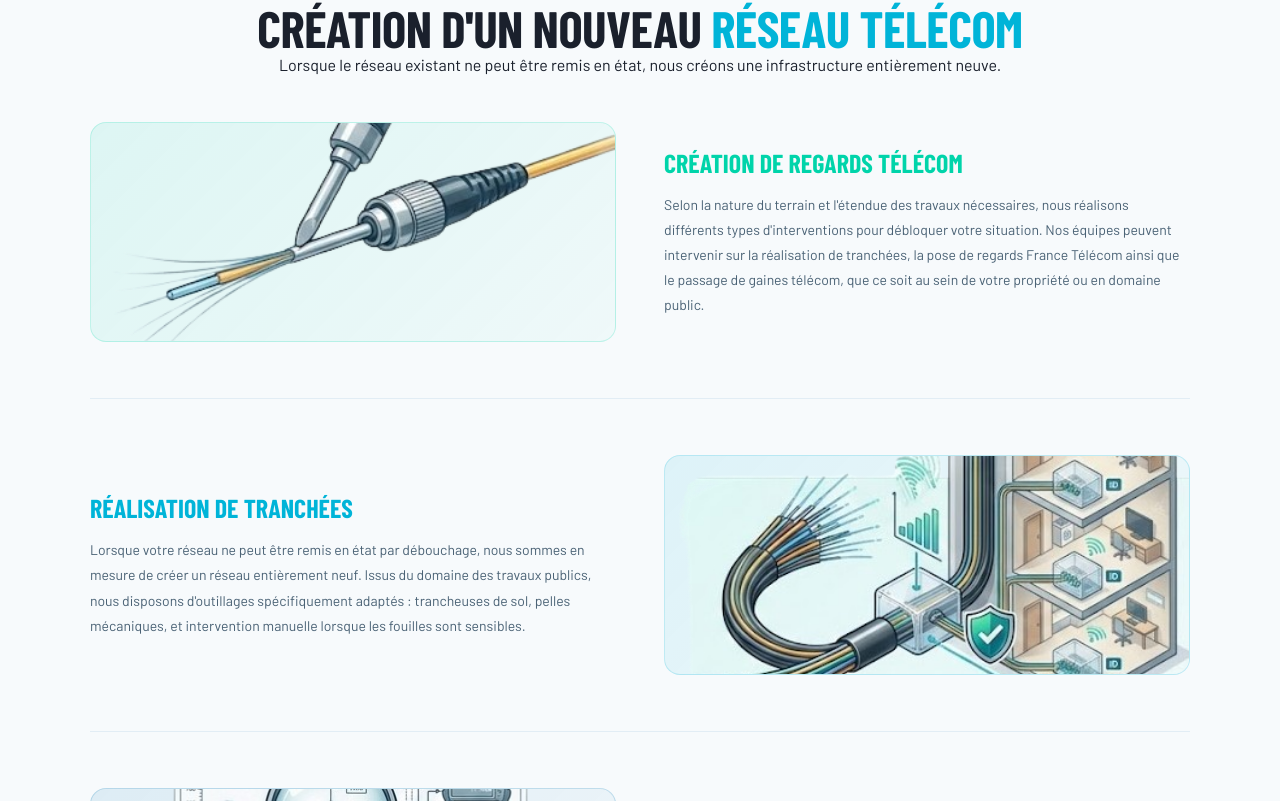
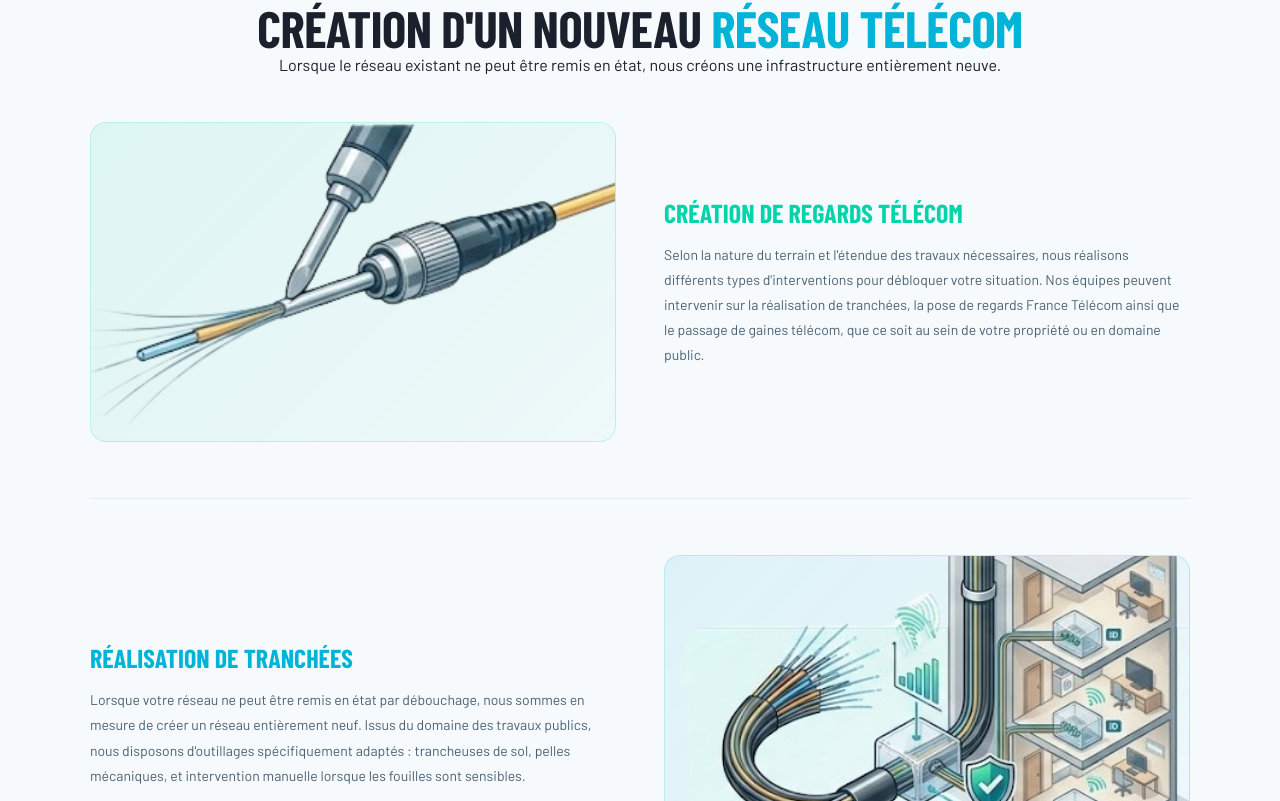
Before and after one commit to Gourdmandise/web-commerce-projet, an Angular app in the folder projet-final/angular/: page /terrassement in a window 1280 px wide. Shown: the part 1579-2380 px from the top of the page. Built offline with nearby package versions, Linux system fonts and the light colour scheme; a web font is replaced by a local one.

Commit message:
taille du contenent des images

```diff
--- a/projet-final/angular/src/app/pages/collectivites/collectivites.css
+++ b/projet-final/angular/src/app/pages/collectivites/collectivites.css
@@ -152,7 +152,7 @@
 .travaux-titre.cy { color:#00D4AA; }
 .travaux-titre.te { color:#0077B6; }
 .travaux-txt p { font-size:14px; color:#4A6275; line-height:1.8; }
-.travaux-vis { border-radius:16px; height:220px; display:flex; align-items:center; justify-content:center; }
+.travaux-vis { border-radius:16px; height:320px; overflow:hidden; display:flex; align-items:center; justify-content:center; padding:0; }
 .travaux-img { width:100%; height:100%; object-fit:cover; border-radius:16px; }
 .vis-em { background:linear-gradient(135deg,rgba(0,180,216,0.1),rgba(0,180,216,0.03)); border:1px solid rgba(0,180,216,0.2); }
 .vis-cy { background:linear-gradient(135deg,rgba(0,212,170,0.1),rgba(0,212,170,0.03)); border:1px solid rgba(0,212,170,0.2); }
--- a/projet-final/angular/src/app/pages/terrassement/terrassement.css
+++ b/projet-final/angular/src/app/pages/terrassement/terrassement.css
@@ -34,7 +34,7 @@
 .travaux-titre.cy { color:#00B4D8; }
 .travaux-titre.te { color:#0077B6; }
 .travaux-txt p { font-size:14px; color:#4A6275; line-height:1.8; }
-.travaux-vis { border-radius:16px; height:220px; display:flex; align-items:center; justify-content:center; }
+.travaux-vis { border-radius:16px; height:320px; overflow:hidden; display:flex; align-items:center; justify-content:center; padding:0; }
 .travaux-img { width:100%; height:100%; object-fit:cover; border-radius:16px; }
 .vis-em { background:linear-gradient(135deg,rgba(0,212,170,0.1),rgba(0,212,170,0.03)); border:1px solid rgba(0,212,170,0.2); }
 .vis-cy { background:linear-gradient(135deg,rgba(0,180,216,0.1),rgba(0,180,216,0.03)); border:1px solid rgba(0,180,216,0.2); }
```
